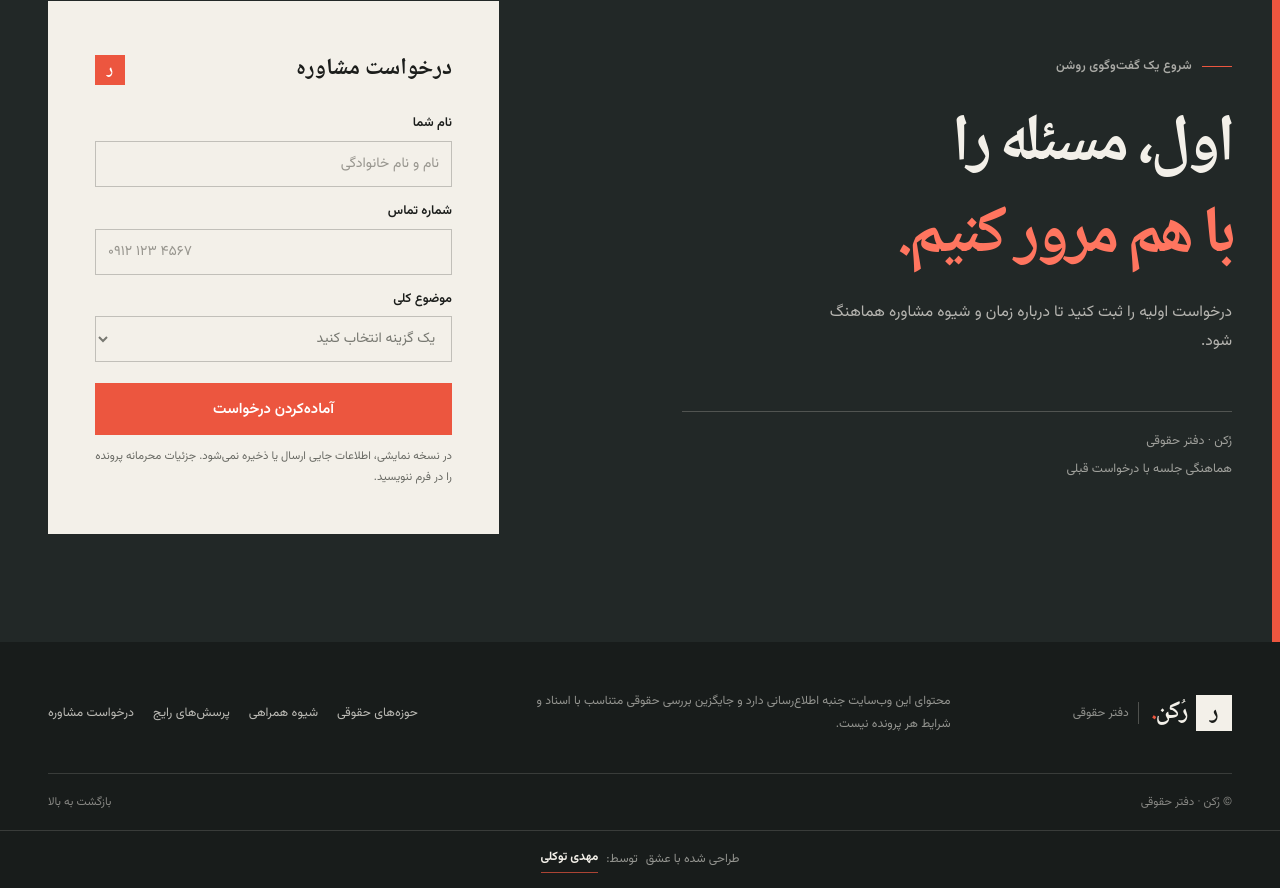
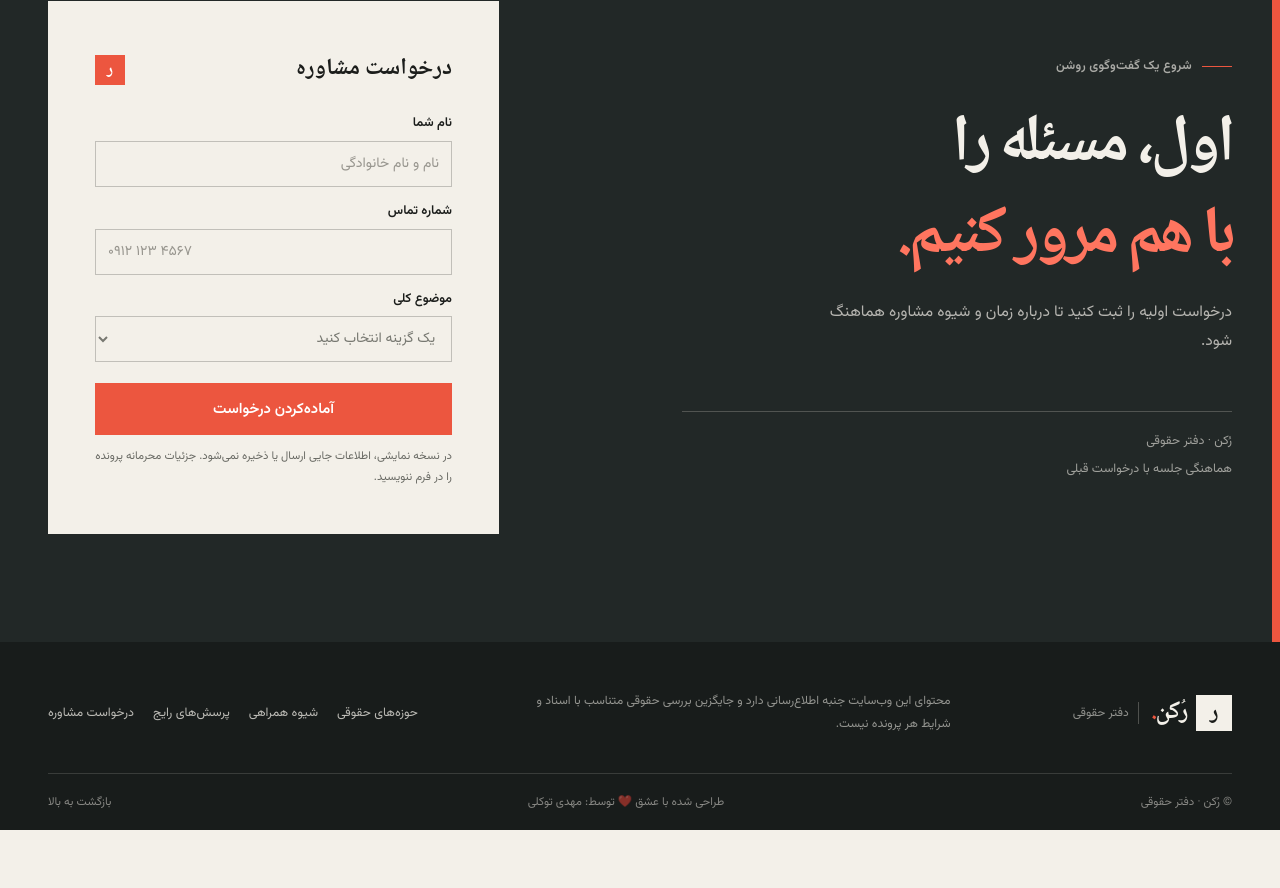
Before and after one commit to mahdi-1949/rukn-law-studio, a plain HTML site: page index.html in a window 1280 px wide. Shown: the part 4093-4981 px from the top of the page. After the commit the page ends 4923 px from the top, so only its background shows below. Drawn offline with Linux system fonts and the light colour scheme.

Commit message:
Move Rukn designer credit into footer

```diff
--- a/index.html
+++ b/index.html
@@ -9,7 +9,7 @@
   <link rel="preconnect" href="https://fonts.googleapis.com">
   <link rel="preconnect" href="https://fonts.gstatic.com" crossorigin>
   <link href="https://fonts.googleapis.com/css2?family=Noto+Naskh+Arabic:wght@500;600;700&family=Vazirmatn:wght@400;500;600;700;800&display=swap" rel="stylesheet">
-  <link rel="stylesheet" href="styles.css?v=4">
+  <link rel="stylesheet" href="styles.css?v=5">
   <script src="app.js?v=3" defer></script>
 </head>
 <body>
@@ -308,11 +308,8 @@
       </div>
       <div class="footer-bottom section-wrap">
         <span>© رُکن · دفتر حقوقی</span>
+        <span class="footer-credit">طراحی شده با عشق ❤️ توسط: <a href="https://mahditavakoli.ir/">مهدی توکلی</a></span>
         <a href="#top">بازگشت به بالا</a>
-      </div>
-      <div class="footer-signature" aria-label="امضای طراح سایت">
-        <span>طراحی شده با عشق</span><span>توسط:</span>
-        <a href="https://mahditavakoli.ir/">مهدی توکلی</a>
       </div>
     </footer>
     <a class="mobile-contact-cta" href="#contact">درخواست مشاوره</a>
```
